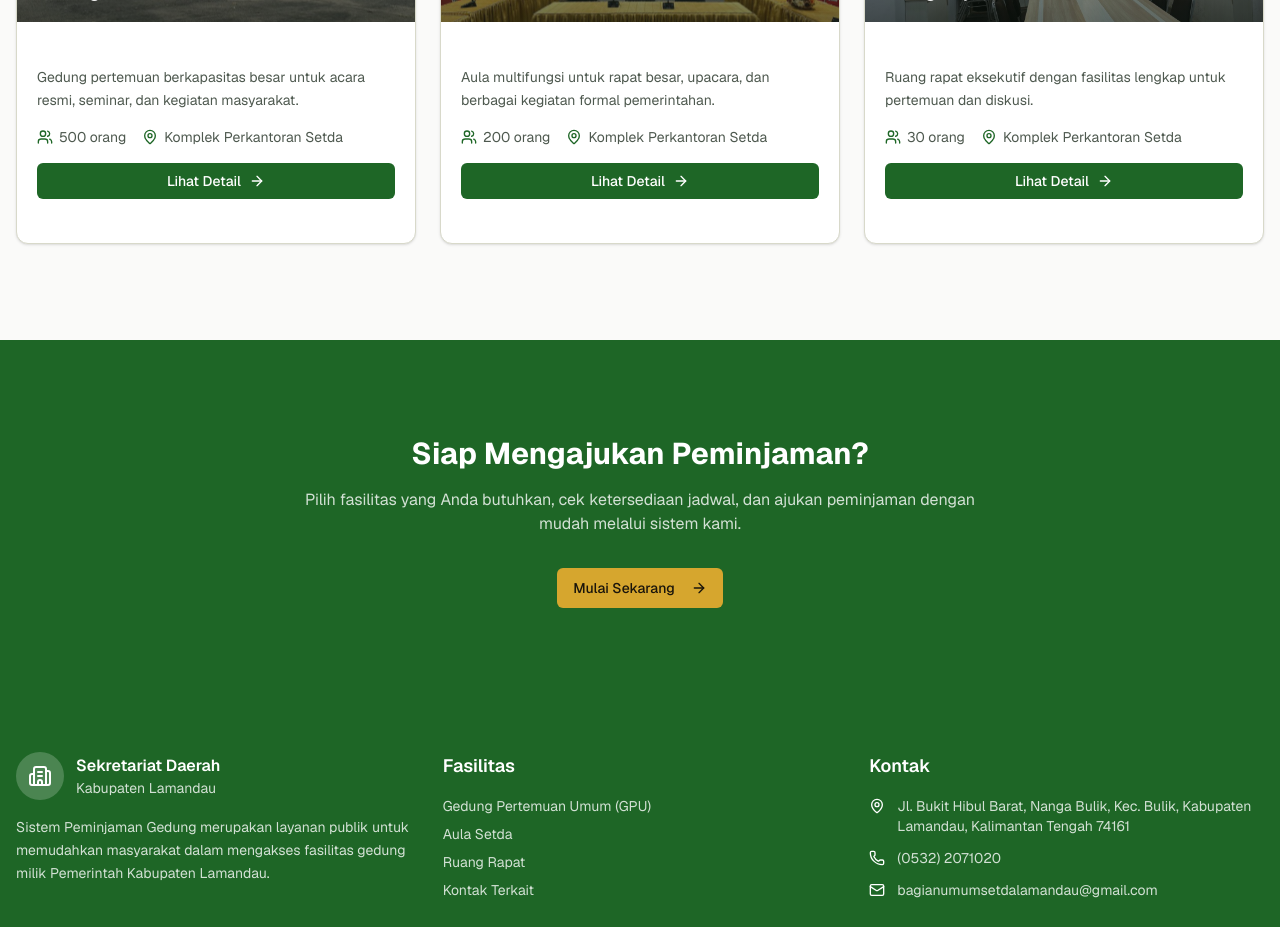
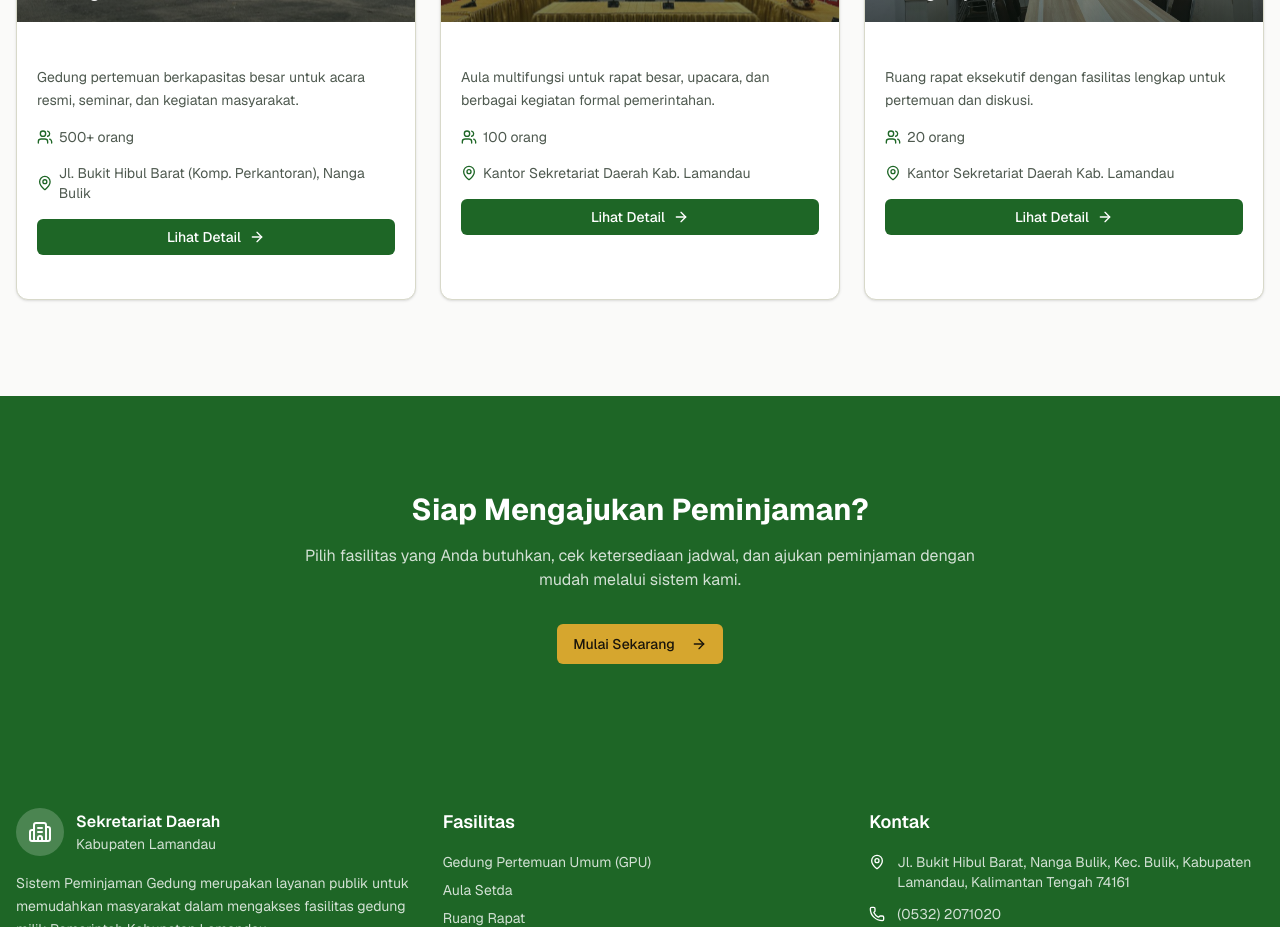
Before and after one commit to rhakapradena/pinjampakai, a Next.js app: page / in a window 1280 px wide. Shown: the part 1640-2567 px from the top of the page. Built offline with nearby package versions, Linux system fonts and the light colour scheme.

Commit message:
Update page.tsx

```diff
--- a/app/page.tsx
+++ b/app/page.tsx
@@ -11,24 +11,24 @@ const facilities = [
     description: "Gedung pertemuan berkapasitas besar untuk acara resmi, seminar, dan kegiatan masyarakat.",
     image: "/images/gedung-pertemuan-umum.jpg",
     href: "/gpu",
-    capacity: "500 orang",
-    location: "Komplek Perkantoran Setda",
+    capacity: "500+ orang",
+    location: "Jl. Bukit Hibul Barat (Komp. Perkantoran), Nanga Bulik",
   },
   {
     title: "Aula Setda",
     description: "Aula multifungsi untuk rapat besar, upacara, dan berbagai kegiatan formal pemerintahan.",
     image: "/images/aula.jpg",
     href: "/aula",
-    capacity: "200 orang",
-    location: "Komplek Perkantoran Setda",
+    capacity: "100 orang",
+    location: "Kantor Sekretariat Daerah Kab. Lamandau",
   },
   {
     title: "Ruang Rapat",
     description: "Ruang rapat eksekutif dengan fasilitas lengkap untuk pertemuan dan diskusi.",
     image: "/images/ruang-rapat.jpg",
     href: "/ruang-rapat",
-    capacity: "30 orang",
-    location: "Komplek Perkantoran Setda",
+    capacity: "20 orang",
+    location: "Kantor Sekretariat Daerah Kab. Lamandau",
   },
 ]
 
```
